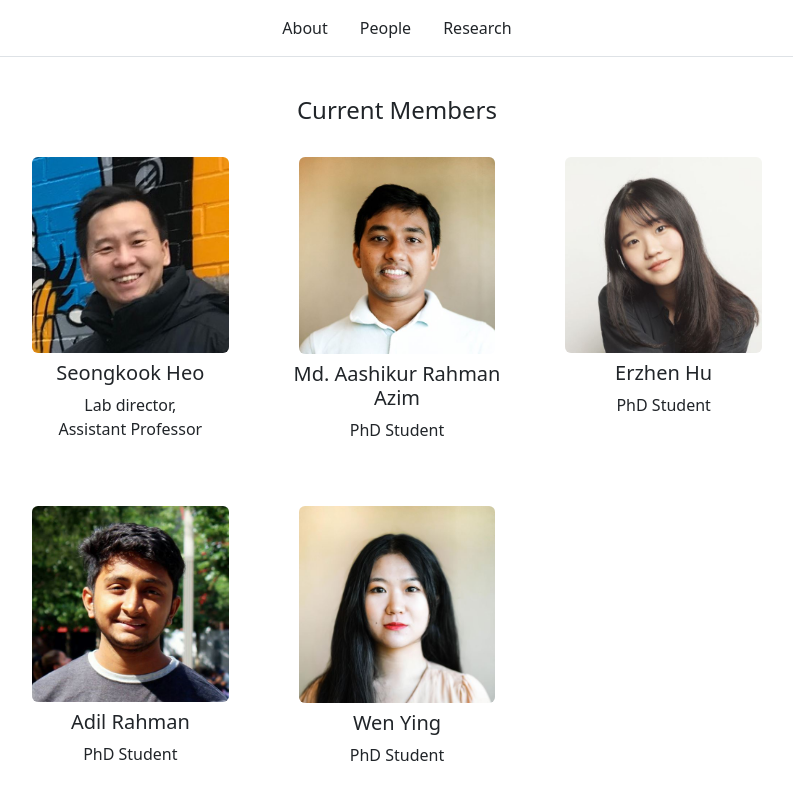
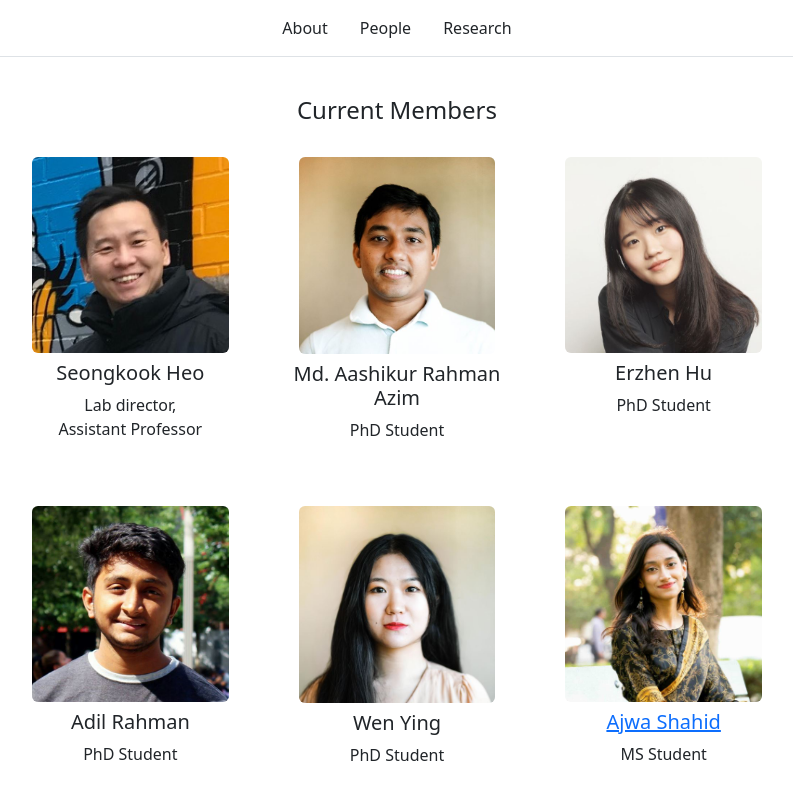
Before and after one commit to uva-ultimateinterface/uva-ultimateinterface.github.io, a plain HTML site: page people.html in a window 1280 px wide. Shown: the top 810 px of the page, without its empty margins (243-1036 px from the left). Drawn offline with nearby package versions, Linux system fonts and the light colour scheme.

Commit message:
people update

```diff
--- a/people.html
+++ b/people.html
@@ -81,13 +81,13 @@
                         PhD Student
                     </p>
                 </div>
-                <!-- <div class="col-4 padding-people">
-                    <img src="members/spencer.JPG" alt="..." class="img-fluid rounded mb-2 img-max">
-                    <h5>Spencer Keefer</h5>
+                <div class="col-4 padding-people">
+                    <img src="members/ajwa.jpg" alt="..." class="img-fluid rounded mb-2 img-max">
+                    <h5><a href="https://www.ajwashahid.com/">Ajwa Shahid</a></h5>
                     <p>
                         MS Student
                     </p>
-                </div> -->
+                </div>
             </div>
             <!-- <div class="row">
                 <div class="col-4 padding-people">
```
Also changed, not shown: members/ajwa.jpg (added).
